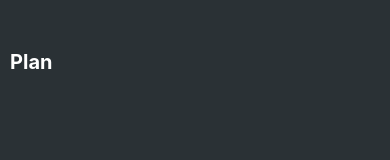
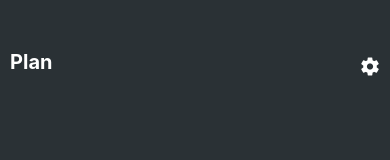
Before and after one commit to fglass/yaga, a React Native app: screen / in a window 390 px wide. Shown: the top 160 px of the page. Built offline with nearby package versions, Linux system fonts and the light colour scheme.

Commit message:
Add admin settings

```diff
--- a/model/database.ts
+++ b/model/database.ts
@@ -1,9 +1,7 @@
 import AsyncStorage from "@react-native-async-storage/async-storage";
 import { useQuery } from "react-query";
 import { ExerciseDef, Workout } from "./types";
-import { generateGuid } from "../util";
-
-const RESET_DATABASE = false;
+import { generateGuid, withWarning } from "../util";
 
 export enum Key {
     ExerciseDefs = "exerciseDefs",
@@ -14,11 +12,6 @@ export enum Key {
 }
 
 export const initDatabase = async () => {
-    if (RESET_DATABASE) {
-        AsyncStorage.clear();
-        console.warn("Database reset");
-    }
-
     const version = await select(Key.Version);
     if (version == null) {
         await insert(Key.Version, 1);
@@ -26,6 +19,24 @@ export const initDatabase = async () => {
         await insert(Key.CompletedWorkouts, []);
         await insert(Key.ExerciseDefs, exerciseDefs);
     }
+};
+
+export const exportDatabase = async () => {
+    // TODO: implement
+    const keys = await AsyncStorage.getAllKeys();
+    const items = await AsyncStorage.multiGet(keys);
+    const data = items.map(([key, value]) => {
+        return { key, value };
+    });
+    console.log(data);
+    console.warn("Database exported");
+};
+
+export const resetDatabase = () => {
+    withWarning(async () => {
+        await AsyncStorage.clear();
+        console.warn("Database reset");
+    });
 };
 
 /* Hooks */
--- a/util.ts
+++ b/util.ts
@@ -1,3 +1,5 @@
+import { Alert } from "react-native";
+
 export const formatTime = (time: number): string => {
     const minutes = Math.floor(time / 60);
     const seconds = time % 60;
@@ -24,3 +26,21 @@ export const generateGuid = (): string => {
         S4()
     );
 };
+
+export const withWarning = (onPress: () => void) => {
+    Alert.alert(
+        "Warning",
+        "This action cannot be undone",
+        [
+            {
+                text: "Confirm",
+                onPress: onPress,
+            },
+            {
+                text: "Cancel",
+                style: "cancel",
+            },
+        ],
+        { cancelable: false }
+    );
+};
--- a/views/plan/PlanView.tsx
+++ b/views/plan/PlanView.tsx
@@ -5,8 +5,11 @@ import {
     TouchableOpacity,
     FlatList,
     View,
+    ActionSheetIOS,
 } from "react-native";
+import Ionicons from "@expo/vector-icons/Ionicons";
 import { Workout } from "../../model/types";
+import { exportDatabase, resetDatabase } from "../../model/database";
 
 interface Props {
     workouts: Workout[];
@@ -14,6 +17,22 @@ interface Props {
 }
 
 export default (props: Props) => {
+    const onAdminSettings = () =>
+        ActionSheetIOS.showActionSheetWithOptions(
+            {
+                options: ["Cancel", "Export", "Reset"],
+                cancelButtonIndex: 0,
+                destructiveButtonIndex: 2,
+            },
+            (btnIdx) => {
+                if (btnIdx === 1) {
+                    exportDatabase();
+                } else if (btnIdx === 2) {
+                    resetDatabase();
+                }
+            }
+        );
+
     return (
         <View>
             <Text style={styles.title}>Plan</Text>
@@ -31,6 +50,12 @@ export default (props: Props) => {
                     </TouchableOpacity>
                 )}
             />
+            <TouchableOpacity
+                style={styles.adminButton}
+                onPress={onAdminSettings}
+            >
+                <Ionicons name="ios-settings-sharp" color="white" size={20} />
+            </TouchableOpacity>
         </View>
     );
 };
@@ -50,4 +75,9 @@ const styles = StyleSheet.create({
     workoutText: {
         color: "white",
     },
+    adminButton: {
+        position: "absolute",
+        top: 5,
+        right: 10,
+    },
 });
--- a/views/workout/viewModel.ts
+++ b/views/workout/viewModel.ts
@@ -1,5 +1,4 @@
 import { useCallback, useEffect, useReducer, useState } from "react";
-import { Alert } from "react-native";
 import { useQueryClient } from "react-query";
 import { ExerciseDef, ModalType, Workout } from "../../model/types";
 import { workoutProducer, ActionType } from "./producer";
@@ -10,6 +9,7 @@ import {
     saveActiveWorkout,
     useExerciseDefs,
 } from "../../model/database";
+import { withWarning } from "../../util";
 import * as Haptics from "expo-haptics";
 
 interface Props {
@@ -17,9 +17,9 @@ interface Props {
     onEnd: () => Promise<void>;
 }
 
-interface WorkoutViewModel {
+interface ViewModel {
     isLoading: boolean;
-    workout: Workout;
+    workout: Workout; // TODO: flatten?
     exerciseDefs: Record<string, ExerciseDef>;
     restTimerResetKey: number;
     activeModal: ModalType;
@@ -52,7 +52,7 @@ interface WorkoutViewModel {
     onFinishWorkout: () => void;
 }
 
-export const useWorkoutViewModel = (props: Props): WorkoutViewModel => {
+export const useWorkoutViewModel = (props: Props): ViewModel => {
     const queryClient = useQueryClient(); // TODO: move use?
     const exerciseDefs = useExerciseDefs(); // TODO: move up?
     const [workout, dispatch] = useReducer(
@@ -66,10 +66,10 @@ export const useWorkoutViewModel = (props: Props): WorkoutViewModel => {
         saveActiveWorkout(workout); // Fire-and-forget
     }, [workout]);
 
+    const isLoading = Object.keys(exerciseDefs).length === 0;
+
     const isModalActive = (modalType: ModalType) =>
         (activeModal & modalType) === modalType;
-
-    const isLoading = Object.keys(exerciseDefs).length === 0;
 
     const resetRestTimer = () => {
         setRestTimerResetKey((prevKey: number) => prevKey + 1);
@@ -176,29 +176,13 @@ export const useWorkoutViewModel = (props: Props): WorkoutViewModel => {
     }, []);
 
     const onRemoveExercise = useCallback((exerciseIdx: number) => {
-        Alert.alert(
-            "Warning",
-            "This action cannot be undone",
-            [
-                {
-                    text: "Confirm",
-                    onPress: () => {
-                        dispatch({
-                            type: ActionType.RemoveExercise,
-                            exerciseIdx,
-                        });
-                        Haptics.notificationAsync(
-                            Haptics.NotificationFeedbackType.Success
-                        );
-                    },
-                },
-                {
-                    text: "Cancel",
-                    style: "cancel",
-                },
-            ],
-            { cancelable: false }
-        );
+        withWarning(() => {
+            dispatch({
+                type: ActionType.RemoveExercise,
+                exerciseIdx,
+            });
+            Haptics.notificationAsync(Haptics.NotificationFeedbackType.Success);
+        });
     }, []);
 
     return {
```
Also changed, not shown: 1 other file (tests, documents, lock files or other folders).
